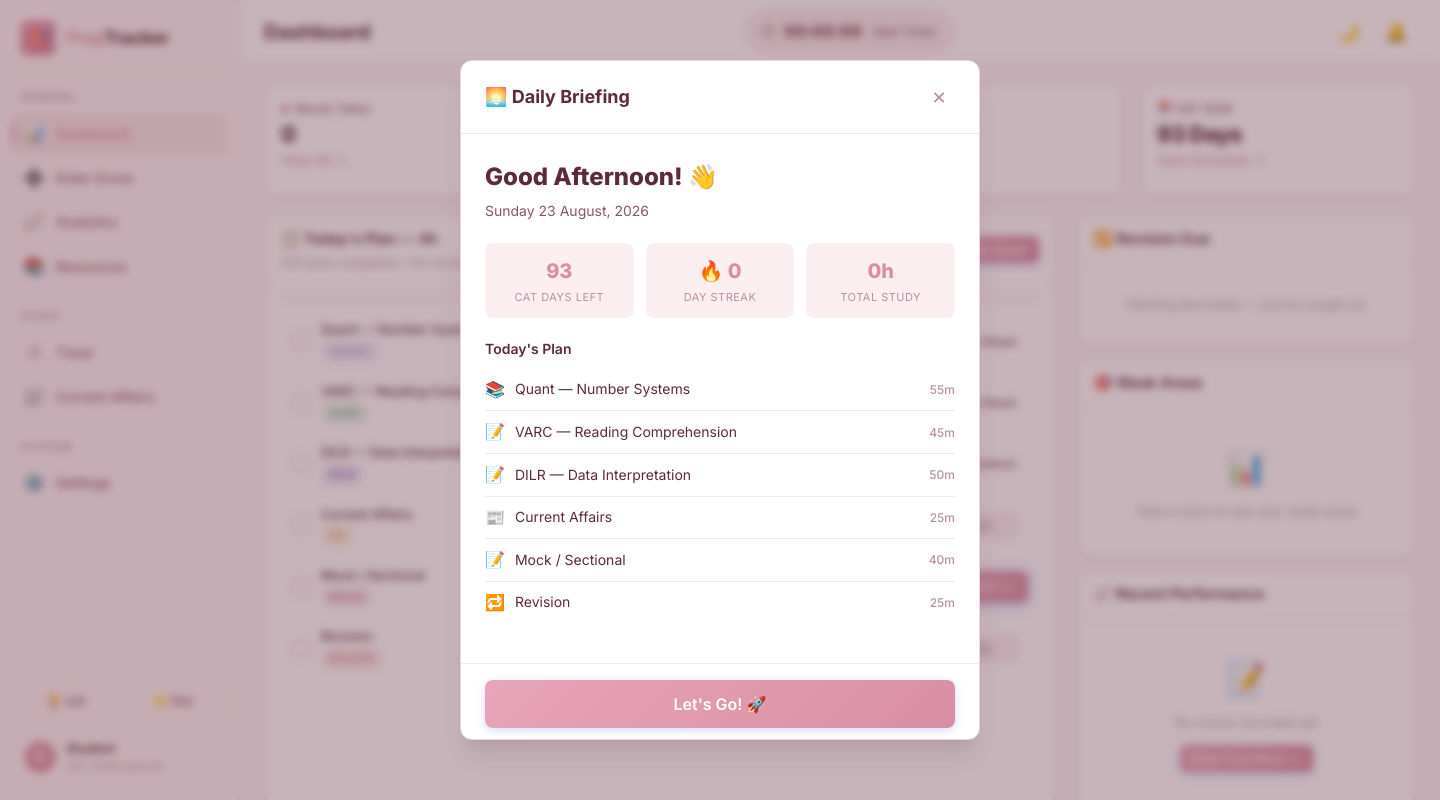
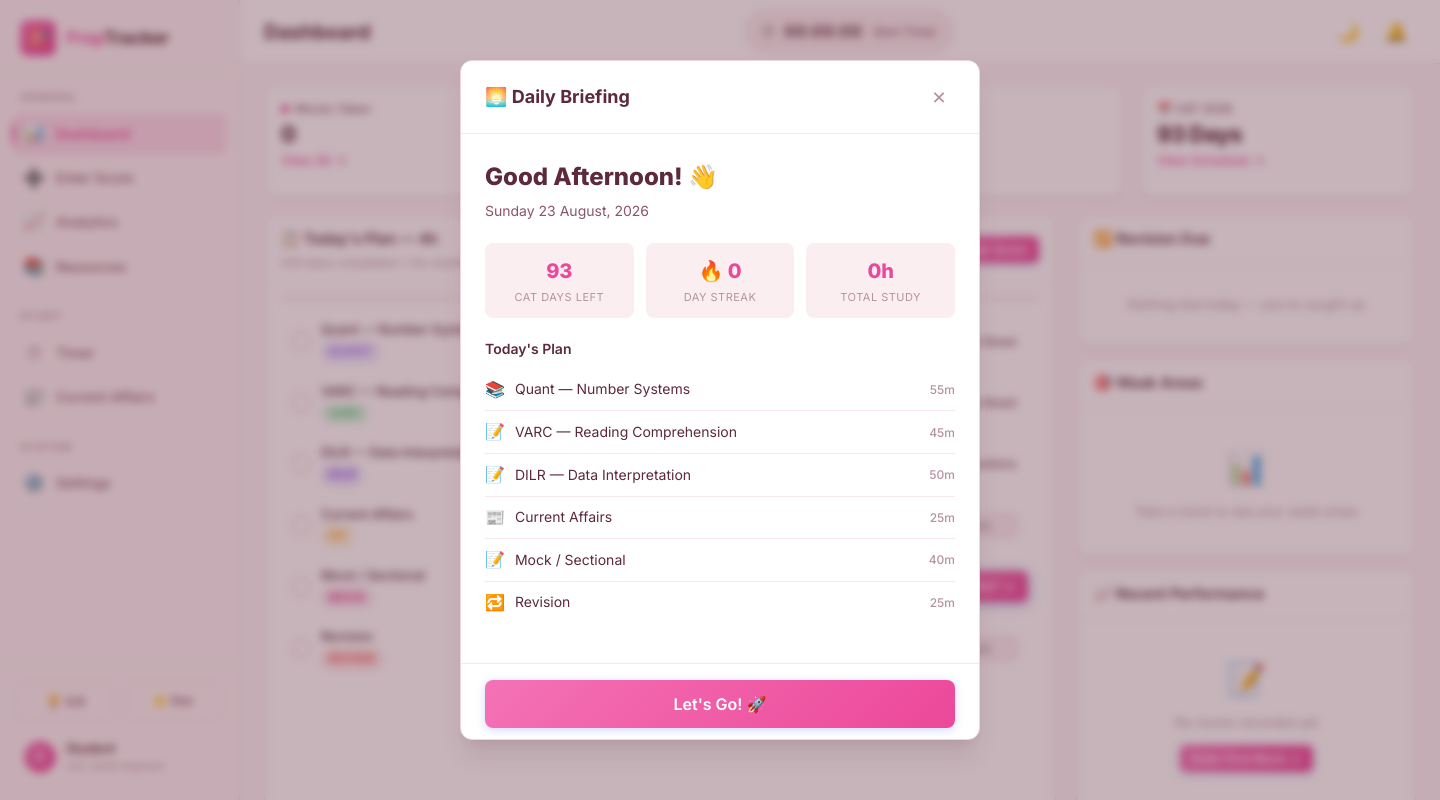
Before and after one commit to shriraj2115/PrepTracker, an Electron app: page index.html in a window 1440 px wide. Drawn offline with nearby package versions, Linux system fonts and the light colour scheme.

Commit message:
Brighten the color palette: vivid pink stays primary, other accents get real saturation

```diff
--- a/css/styles.css
+++ b/css/styles.css
@@ -25,25 +25,25 @@
 
   --border-color: #f2d4dc;
   --border-light: #f8e8ec;
-  --border-focus: #d88fa3;
-
-  --accent-primary: #d88fa3;
-  --accent-primary-light: rgba(216, 143, 163, 0.15);
-  --accent-primary-dark: #c26f86;
-  --accent-gradient: linear-gradient(135deg, #e8a4b8 0%, #d88fa3 100%);
-  --accent-gradient-hover: linear-gradient(135deg, #dd8fa5 0%, #c26f86 100%);
-
-  --success: #6fae86;
-  --success-light: rgba(111, 174, 134, 0.15);
-  --success-bg: rgba(111, 174, 134, 0.1);
-  --warning: #d9a84e;
-  --warning-light: rgba(217, 168, 78, 0.15);
-  --warning-bg: rgba(217, 168, 78, 0.1);
-  --danger: #dd8188;
-  --danger-light: rgba(221, 129, 136, 0.15);
-  --danger-bg: rgba(221, 129, 136, 0.1);
-  --info: #a591cf;
-  --info-light: rgba(165, 145, 207, 0.15);
+  --border-focus: #ec4899;
+
+  --accent-primary: #ec4899;
+  --accent-primary-light: rgba(236, 72, 153, 0.15);
+  --accent-primary-dark: #db2777;
+  --accent-gradient: linear-gradient(135deg, #f472b6 0%, #ec4899 100%);
+  --accent-gradient-hover: linear-gradient(135deg, #ec4899 0%, #db2777 100%);
+
+  --success: #22c55e;
+  --success-light: rgba(34, 197, 94, 0.15);
+  --success-bg: rgba(34, 197, 94, 0.1);
+  --warning: #f59e0b;
+  --warning-light: rgba(245, 158, 11, 0.15);
+  --warning-bg: rgba(245, 158, 11, 0.1);
+  --danger: #ef4444;
+  --danger-light: rgba(239, 68, 68, 0.15);
+  --danger-bg: rgba(239, 68, 68, 0.1);
+  --info: #8b5cf6;
+  --info-light: rgba(139, 92, 246, 0.15);
 
   /* Shadows */
   --shadow-sm: 0 1px 2px rgba(92, 42, 58, 0.05);
@@ -55,7 +55,7 @@
 
   /* Glass effect */
   --glass-bg: rgba(255, 245, 248, 0.7);
-  --glass-border: rgba(216, 143, 163, 0.25);
+  --glass-border: rgba(236, 72, 153, 0.25);
   --glass-blur: 12px;
 
   /* Spacing */
@@ -81,12 +81,12 @@
   --z-tooltip: 700;
 
   /* Chart colors */
-  --chart-1: #d88fa3;
-  --chart-2: #a591cf;
-  --chart-3: #6fae86;
-  --chart-4: #d9a84e;
-  --chart-5: #dd8188;
-  --chart-6: #7fb0c4;
+  --chart-1: #ec4899;
+  --chart-2: #8b5cf6;
+  --chart-3: #22c55e;
+  --chart-4: #f59e0b;
+  --chart-5: #06b6d4;
+  --chart-6: #f97316;
 }
 
 /* ─── Dark Theme ─── */
@@ -108,17 +108,17 @@
 
   --border-color: #2a2f42;
   --border-light: #1e2336;
-  --border-focus: #d88fa3;
+  --border-focus: #ec4899;
 
   --shadow-sm: 0 1px 2px rgba(0, 0, 0, 0.2);
   --shadow-md: 0 4px 6px rgba(0, 0, 0, 0.25);
   --shadow-lg: 0 10px 15px rgba(0, 0, 0, 0.3);
   --shadow-xl: 0 20px 25px rgba(0, 0, 0, 0.35);
   --shadow-card: 0 2px 8px rgba(0, 0, 0, 0.2);
-  --shadow-card-hover: 0 10px 30px rgba(216, 143, 163, 0.15);
+  --shadow-card-hover: 0 10px 30px rgba(236, 72, 153, 0.15);
 
   --glass-bg: rgba(22, 27, 46, 0.8);
-  --glass-border: rgba(216, 143, 163, 0.15);
+  --glass-border: rgba(236, 72, 153, 0.15);
 }
 
 /* ─── Base Reset ─── */
@@ -855,7 +855,7 @@ input, select, textarea {
 }
 
 .task-category.quant { background: var(--info-light); color: var(--info); }
-.task-category.dilr { background: rgba(165, 145, 207, 0.2); color: #8a6bb8; }
+.task-category.dilr { background: rgba(139, 92, 246, 0.18); color: #7c3aed; }
 .task-category.varc { background: var(--success-light); color: var(--success); }
 .task-category.gk { background: var(--warning-light); color: var(--warning); }
 .task-category.mock { background: var(--accent-primary-light); color: var(--accent-primary-dark); }
--- a/js/analytics.js
+++ b/js/analytics.js
@@ -80,7 +80,7 @@ const Analytics = (() => {
     const sections = Object.keys(config.sections);
     const datasets = sections.map((sec, i) => {
       const mocks = PrepData.getMocks({ exam: primaryExam, section: sec });
-      const colors = ['#d88fa3', '#a591cf', '#6fae86', '#d9a84e', '#dd8188', '#7fb0c4'];
+      const colors = ['#ec4899', '#8b5cf6', '#22c55e', '#f59e0b', '#ef4444', '#06b6d4'];
       return {
         label: sec,
         data: mocks.map(m => m.accuracy),
@@ -153,10 +153,10 @@ const Analytics = (() => {
         datasets: [{
           label: `${primaryExam} Section Strength`,
           data,
-          backgroundColor: 'rgba(216, 143, 163, 0.2)',
-          borderColor: '#d88fa3',
+          backgroundColor: 'rgba(236, 72, 153, 0.2)',
+          borderColor: '#ec4899',
           borderWidth: 2,
-          pointBackgroundColor: '#d88fa3',
+          pointBackgroundColor: '#ec4899',
           pointRadius: 5,
           pointHoverRadius: 7
         }]
@@ -198,7 +198,7 @@ const Analytics = (() => {
 
     const labels = weakTopics.map(w => w.topic);
     const data = weakTopics.map(w => Math.round(w.avgAccuracy));
-    const colors = data.map(v => v < 50 ? '#dd8188' : v < 70 ? '#d9a84e' : '#6fae86');
+    const colors = data.map(v => v < 50 ? '#ef4444' : v < 70 ? '#f59e0b' : '#22c55e');
 
     charts.weaknessBar = new Chart(canvas, {
       type: 'bar',
@@ -257,7 +257,7 @@ const Analytics = (() => {
         datasets: [{
           label: 'Study Hours',
           data: values,
-          backgroundColor: values.map((v, i) => i === 6 ? '#a591cf' : '#d88fa380'),
+          backgroundColor: values.map((v, i) => i === 6 ? '#8b5cf6' : '#ec489980'),
           borderRadius: 8,
           barThickness: 32
         }]
@@ -411,7 +411,7 @@ const Analytics = (() => {
     const stats = PrepData.getMistakeTypeStats(primaryExam);
     if (!stats) return;
 
-    const colors = ['#dd8188', '#d9a84e', '#d88fa3', '#a591cf', '#7fb0c4', '#6fae86', '#e0b0c0', '#b691a0'];
+    const colors = ['#ef4444', '#f59e0b', '#ec4899', '#8b5cf6', '#06b6d4', '#22c55e', '#f97316', '#f472b6'];
     const labels = stats.breakdown.map(b => b.type);
     const data = stats.breakdown.map(b => b.count);
 
--- a/js/celebration.js
+++ b/js/celebration.js
@@ -5,7 +5,7 @@
    ═══════════════════════════════════════════════════════════════ */
 
 const Celebration = (() => {
-  const COLORS = ['#d88fa3', '#a591cf', '#6fae86', '#d9a84e', '#dd8188', '#7fb0c4', '#e0b0c0'];
+  const COLORS = ['#ec4899', '#8b5cf6', '#22c55e', '#f59e0b', '#ef4444', '#06b6d4', '#f97316'];
 
   function confetti(count = 60) {
     const container = document.createElement('div');
```
